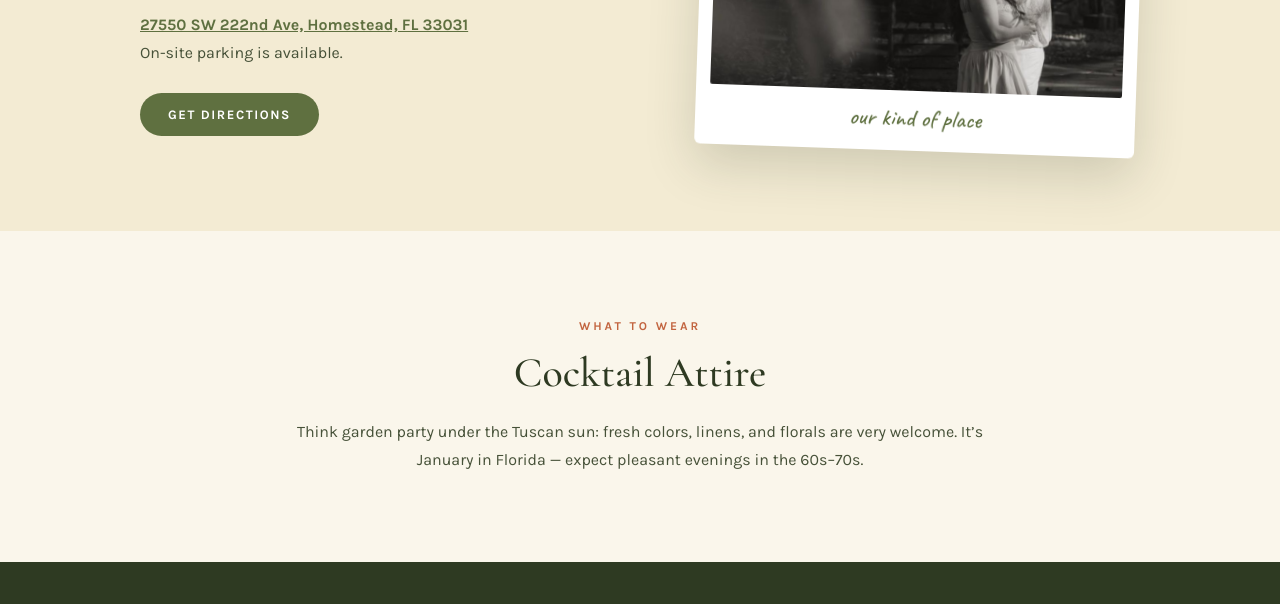
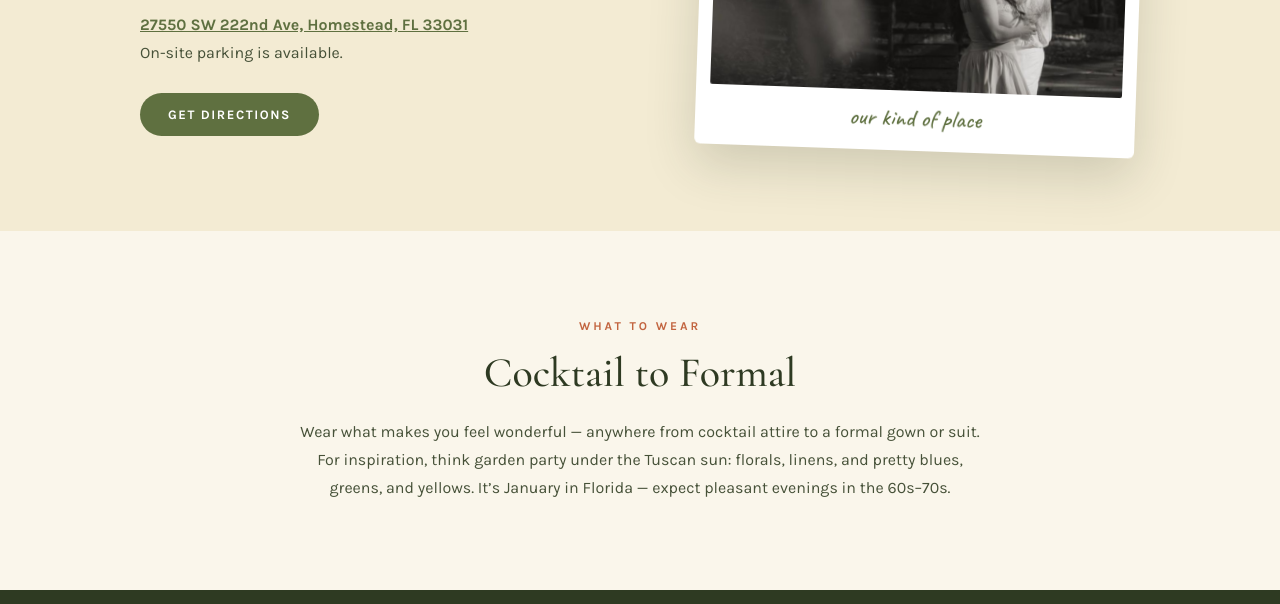
Before and after one commit to DanielEskinazi/shirleyanddaniel.com, a plain HTML site: page our-day.html in a window 1280 px wide. Shown: the part 1341-1945 px from the top of the page. Drawn offline with nearby package versions, Linux system fonts and the light colour scheme.

Commit message:
Align Our Day dress code with new cocktail-to-formal range
Co-Authored-By: Claude Fable 5 <noreply@anthropic.com>

```diff
--- a/our-day.html
+++ b/our-day.html
@@ -77,8 +77,8 @@
 
 <section class="center-block">
   <div class="eyebrow">WHAT TO WEAR</div>
-  <h2>Cocktail Attire</h2>
-  <p>Think garden party under the Tuscan sun: fresh colors, linens, and florals are very welcome. It&rsquo;s January in Florida — expect pleasant evenings in the 60s–70s.</p>
+  <h2>Cocktail to Formal</h2>
+  <p>Wear what makes you feel wonderful — anywhere from cocktail attire to a formal gown or suit. For inspiration, think garden party under the Tuscan sun: florals, linens, and pretty blues, greens, and yellows. It&rsquo;s January in Florida — expect pleasant evenings in the 60s–70s.</p>
 </section>
 
 <footer class="footer">
```
